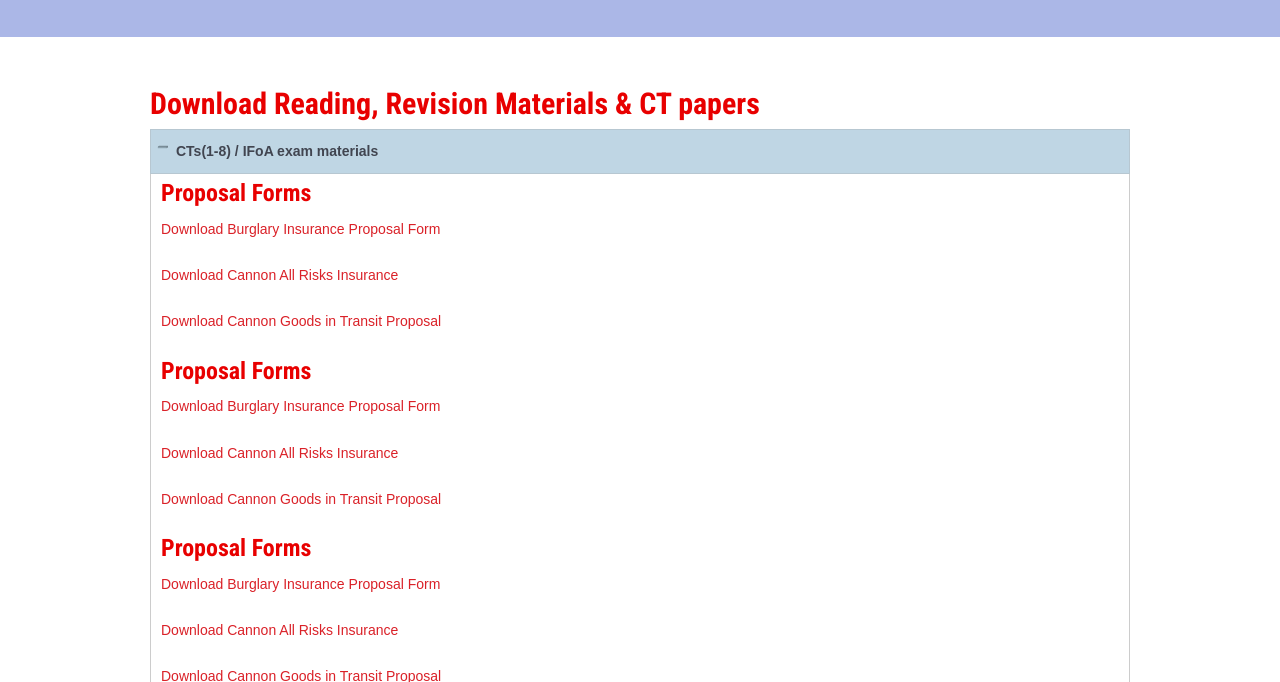
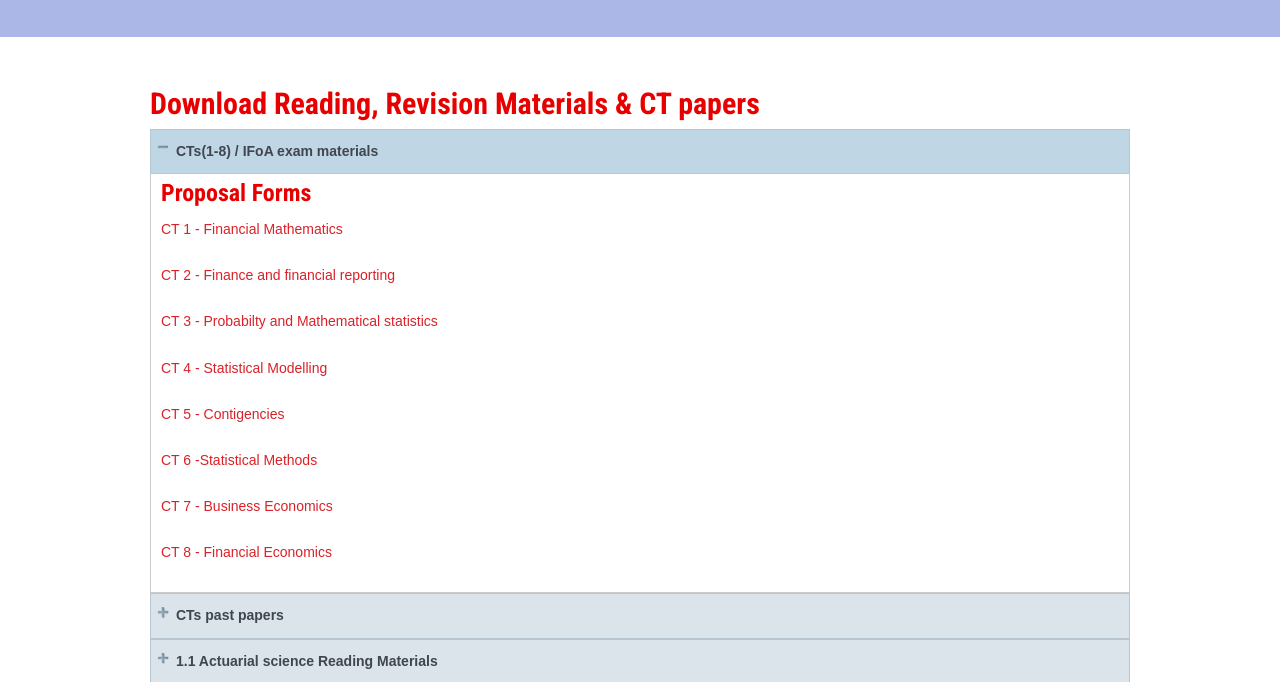
Before and after one commit to Rodgers-Tech/Ueasa-project, a plain HTML site: page downloads.html in a window 1280 px wide. Both pictures are taken after a click on the element "CTs(1-8) / IFoA exam materials". Shown: the part 118-800 px from the top of the page. Drawn offline with nearby package versions, Linux system fonts and the light colour scheme; a web font is replaced by a local one.

Commit message:
upload of the ct papers

```diff
--- a/downloads.html
+++ b/downloads.html
@@ -93,69 +93,46 @@
   <div class="toggle-trigger">CTs(1-8) / IFoA exam materials</div>
   <div class="toggle-container">
     <h2>Proposal Forms</h2>
-    <p><a href="downloads/cannon application/BURGLARY_INSURANCE_PROPOSAL_FORM.pdf" target="_blank">Download Burglary Insurance Proposal Form</a></p>
-    <p><a href="downloads/cannon application/CANNON - All Risks Insurance.pdf" target="_blank">Download Cannon All Risks Insurance</a></p>
-    <p><a href="downloads/cannon application/CANNON - Goods in Transit Proposal.pdf" target="_blank">Download Cannon Goods in Transit Proposal</a></p>
-    <h2>Proposal Forms</h2>
-    <p><a href="downloads/cannon application/BURGLARY_INSURANCE_PROPOSAL_FORM.pdf" target="_blank">Download Burglary Insurance Proposal Form</a></p>
-    <p><a href="downloads/cannon application/CANNON - All Risks Insurance.pdf" target="_blank">Download Cannon All Risks Insurance</a></p>
-    <p><a href="downloads/cannon application/CANNON - Goods in Transit Proposal.pdf" target="_blank">Download Cannon Goods in Transit Proposal</a></p>
-    <h2>Proposal Forms</h2>
-    <p><a href="downloads/cannon application/BURGLARY_INSURANCE_PROPOSAL_FORM.pdf" target="_blank">Download Burglary Insurance Proposal Form</a></p>
-    <p><a href="downloads/cannon application/CANNON - All Risks Insurance.pdf" target="_blank">Download Cannon All Risks Insurance</a></p>
-    <p><a href="downloads/cannon application/CANNON - Goods in Transit Proposal.pdf" target="_blank">Download Cannon Goods in Transit Proposal</a></p>
-    <h2>Proposal Forms</h2>
-    <p><a href="downloads/cannon application/BURGLARY_INSURANCE_PROPOSAL_FORM.pdf" target="_blank">Download Burglary Insurance Proposal Form</a></p>
-    <p><a href="downloads/cannon application/CANNON - All Risks Insurance.pdf" target="_blank">Download Cannon All Risks Insurance</a></p>
-    <p><a href="downloads/cannon application/CANNON - Goods in Transit Proposal.pdf" target="_blank">Download Cannon Goods in Transit Proposal</a></p>
-    <h2>Proposal Forms</h2>
-    <p><a href="downloads/cannon application/BURGLARY_INSURANCE_PROPOSAL_FORM.pdf" target="_blank">Download Burglary Insurance Proposal Form</a></p>
-    <p><a href="downloads/cannon application/CANNON - All Risks Insurance.pdf" target="_blank">Download Cannon All Risks Insurance</a></p>
-    <p><a href="downloads/cannon application/CANNON - Goods in Transit Proposal.pdf" target="_blank">Download Cannon Goods in Transit Proposal</a></p>
-    <h2>Proposal Forms</h2>
-    <p><a href="downloads/cannon application/BURGLARY_INSURANCE_PROPOSAL_FORM.pdf" target="_blank">Download Burglary Insurance Proposal Form</a></p>
-    <p><a href="downloads/cannon application/CANNON - All Risks Insurance.pdf" target="_blank">Download Cannon All Risks Insurance</a></p>
-    <p><a href="downloads/cannon application/CANNON - Goods in Transit Proposal.pdf" target="_blank">Download Cannon Goods in Transit Proposal</a></p>
-    <h2>Proposal Forms</h2>
-    <p><a href="downloads/cannon application/BURGLARY_INSURANCE_PROPOSAL_FORM.pdf" target="_blank">Download Burglary Insurance Proposal Form</a></p>
-    <p><a href="downloads/cannon application/CANNON - All Risks Insurance.pdf" target="_blank">Download Cannon All Risks Insurance</a></p>
-    <p><a href="downloads/cannon application/CANNON - Goods in Transit Proposal.pdf" target="_blank">Download Cannon Goods in Transit Proposal</a></p>
-    <h2>Proposal Forms</h2>
-    <p><a href="downloads/cannon application/BURGLARY_INSURANCE_PROPOSAL_FORM.pdf" target="_blank">Download Burglary Insurance Proposal Form</a></p>
-    <p><a href="downloads/cannon application/CANNON - All Risks Insurance.pdf" target="_blank">Download Cannon All Risks Insurance</a></p>
-    <p><a href="downloads/cannon application/CANNON - Goods in Transit Proposal.pdf" target="_blank">Download Cannon Goods in Transit Proposal</a></p>
+    <p><a href="https://drive.google.com/file/d/15b9J2gAxr9y_eeGv7bh3ivoPM3MMAax0/view?usp=sharing" target="_blank">CT 1 - Financial Mathematics</a></p>
+    <p><a href="https://drive.google.com/file/d/1Y5FmPo8qtWjRJ17EKGMk5wluMhw3U5NC/view?usp=sharingf" target="_blank">CT 2 - Finance and financial reporting</a></p>
+    <p><a href="https://drive.google.com/file/d/16LaZoI5p6ISFL3-GORYOKcbKvaw9PtQF/view?usp=sharing" target="_blank">CT 3 - Probabilty and Mathematical statistics</a></p>
+    <p><a href="https://drive.google.com/file/d/1Y07tCrWOsWqiMxYYyHEa0elVYoGG3ljg/view?usp=sharing" target="_blank">CT 4 - Statistical Modelling</a></p>
+    <p><a href="https://drive.google.com/file/d/129z5Njc9V3ohsLWDvudv0QCsPFsjw7fl/view?usp=sharing" target="_blank">CT 5 - Contigencies</a></p>
+    <p><a href="https://drive.google.com/file/d/1xPhkR5uIhBqH8im9-K_Ff7nAdw8d72XH/view?usp=sharing" target="_blank">CT 6 -Statistical Methods </a></p>
+    <p><a href="https://drive.google.com/file/d/1xKD5l03R2KuhiaEt73p7ThvW9xIs35r2/view?usp=sharing" target="_blank">CT 7 - Business Economics</a></p>
+    <p><a href="downloads/cannon application/CANNON - All Risks Insurance.pdf" target="_blank">CT 8 - Financial Economics </a></p>
       </div>
       <div class="toggle-trigger">CTs past papers</div>
   <div class="toggle-container">
-<h2>Proposal Forms</h2>
+<h2>CT 1 -Financial Mathematics</h2>
 <p><a href="downloads/cannon application/BURGLARY_INSURANCE_PROPOSAL_FORM.pdf" target="_blank">Download Burglary Insurance Proposal Form</a></p>
 <p><a href="downloads/cannon application/CANNON - All Risks Insurance.pdf" target="_blank">Download Cannon All Risks Insurance</a></p>
 <p><a href="downloads/cannon application/CANNON - Goods in Transit Proposal.pdf" target="_blank">Download Cannon Goods in Transit Proposal</a></p>
-<h2>Proposal Forms</h2>
+<h2>Ct 2 - Finance and Feinancial Reporting</h2>
 <p><a href="downloads/cannon application/BURGLARY_INSURANCE_PROPOSAL_FORM.pdf" target="_blank">Download Burglary Insurance Proposal Form</a></p>
 <p><a href="downloads/cannon application/CANNON - All Risks Insurance.pdf" target="_blank">Download Cannon All Risks Insurance</a></p>
 <p><a href="downloads/cannon application/CANNON - Goods in Transit Proposal.pdf" target="_blank">Download Cannon Goods in Transit Proposal</a></p>
-<h2>Proposal Forms</h2>
+<h2>CT 3 - Probability and Mathematical Statistics</h2>
 <p><a href="downloads/cannon application/BURGLARY_INSURANCE_PROPOSAL_FORM.pdf" target="_blank">Download Burglary Insurance Proposal Form</a></p>
 <p><a href="downloads/cannon application/CANNON - All Risks Insurance.pdf" target="_blank">Download Cannon All Risks Insurance</a></p>
 <p><a href="downloads/cannon application/CANNON - Goods in Transit Proposal.pdf" target="_blank">Download Cannon Goods in Transit Proposal</a></p>
-<h2>Proposal Forms</h2>
+<h2>CT 4 - Statistical Modelling</h2>
 <p><a href="downloads/cannon application/BURGLARY_INSURANCE_PROPOSAL_FORM.pdf" target="_blank">Download Burglary Insurance Proposal Form</a></p>
 <p><a href="downloads/cannon application/CANNON - All Risks Insurance.pdf" target="_blank">Download Cannon All Risks Insurance</a></p>
 <p><a href="downloads/cannon application/CANNON - Goods in Transit Proposal.pdf" target="_blank">Download Cannon Goods in Transit Proposal</a></p>
-<h2>Proposal Forms</h2>
+<h2>CT 5 - Contigencies</h2>
 <p><a href="downloads/cannon application/BURGLARY_INSURANCE_PROPOSAL_FORM.pdf" target="_blank">Download Burglary Insurance Proposal Form</a></p>
 <p><a href="downloads/cannon application/CANNON - All Risks Insurance.pdf" target="_blank">Download Cannon All Risks Insurance</a></p>
 <p><a href="downloads/cannon application/CANNON - Goods in Transit Proposal.pdf" target="_blank">Download Cannon Goods in Transit Proposal</a></p>
-<h2>Proposal Forms</h2>
+<h2>CT 6 - Statistical Methods</h2>
 <p><a href="downloads/cannon application/BURGLARY_INSURANCE_PROPOSAL_FORM.pdf" target="_blank">Download Burglary Insurance Proposal Form</a></p>
 <p><a href="downloads/cannon application/CANNON - All Risks Insurance.pdf" target="_blank">Download Cannon All Risks Insurance</a></p>
 <p><a href="downloads/cannon application/CANNON - Goods in Transit Proposal.pdf" target="_blank">Download Cannon Goods in Transit Proposal</a></p>
-<h2>Proposal Forms</h2>
+<h2>CT 7 - Business Finance</h2>
 <p><a href="downloads/cannon application/BURGLARY_INSURANCE_PROPOSAL_FORM.pdf" target="_blank">Download Burglary Insurance Proposal Form</a></p>
 <p><a href="downloads/cannon application/CANNON - All Risks Insurance.pdf" target="_blank">Download Cannon All Risks Insurance</a></p>
 <p><a href="downloads/cannon application/CANNON - Goods in Transit Proposal.pdf" target="_blank">Download Cannon Goods in Transit Proposal</a></p>
-<h2>Proposal Forms</h2>
+<h2>CT 8 - Financial Economics</h2>
 <p><a href="downloads/cannon application/BURGLARY_INSURANCE_PROPOSAL_FORM.pdf" target="_blank">Download Burglary Insurance Proposal Form</a></p>
 <p><a href="downloads/cannon application/CANNON - All Risks Insurance.pdf" target="_blank">Download Cannon All Risks Insurance</a></p>
 <p><a href="downloads/cannon application/CANNON - Goods in Transit Proposal.pdf" target="_blank">Download Cannon Goods in Transit Proposal</a></p>
```
